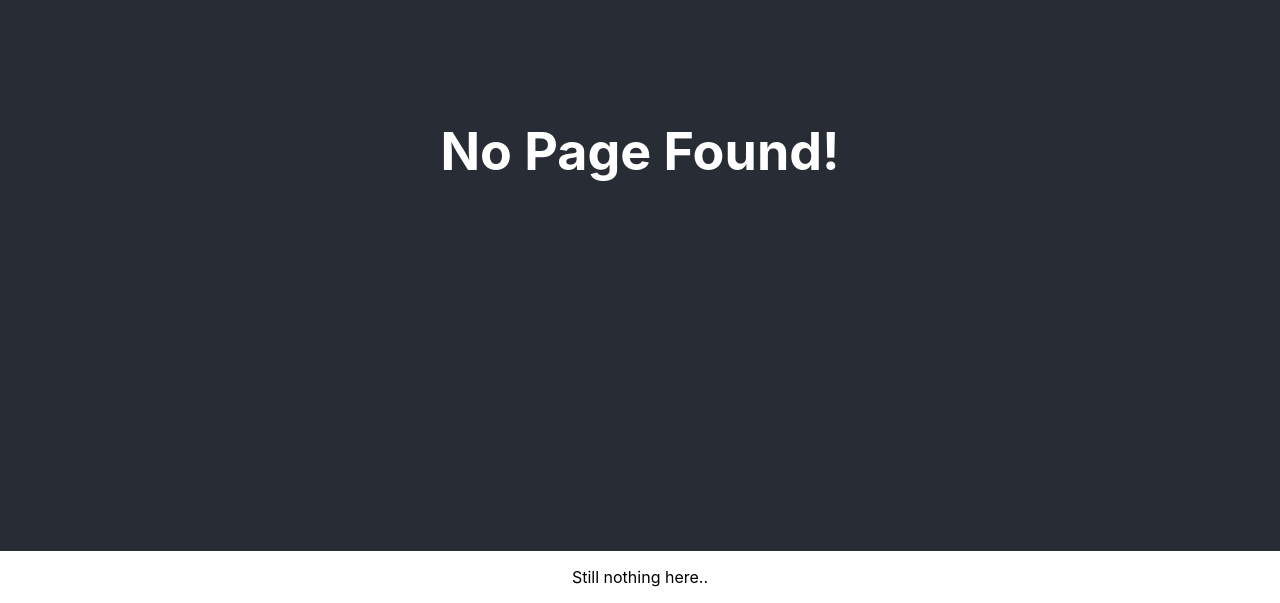
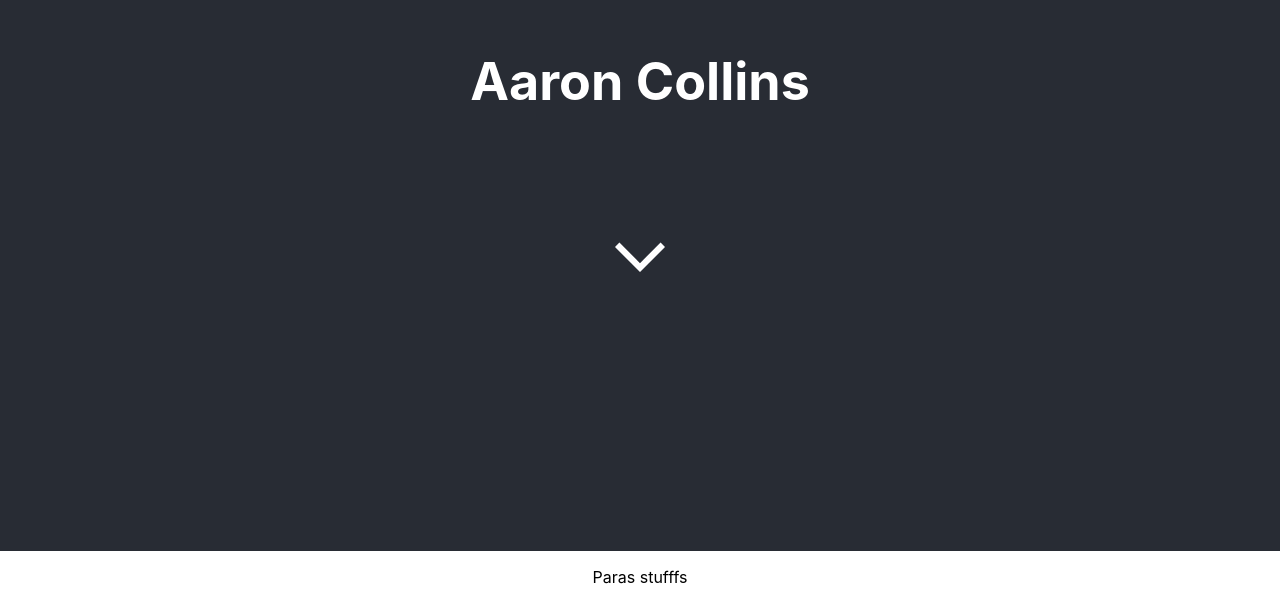
Before and after one commit to aaron777collins/aaron777collins.github.io, a React (Create React App) app: page /about in a window 1280 px wide. Shown: the part 249-852 px from the top of the page. Built offline with nearby package versions, Linux system fonts and the light colour scheme.

Commit message:
Added some nav testing and fixes

```diff
--- a/src/App.scss
+++ b/src/App.scss
@@ -1,7 +1,3 @@
-.App {
-  text-align: center;
-}
-
 .App-logo {
   height: 40vmin;
   pointer-events: none;
@@ -18,10 +14,17 @@
   min-height: 100vh;
   display: flex;
   flex-direction: column;
+  text-align: center;
   align-items: center;
   justify-content: center;
   font-size: calc(10px + 2vmin);
   color: white;
+}
+
+.App-body {
+  .align-center {
+    text-align: center;
+  }
 }
 
 .App-link {
--- a/src/App.tsx
+++ b/src/App.tsx
@@ -2,7 +2,7 @@ import Icon from '@mui/material/Icon/Icon';
 import ArrowForwardIosIcon from '@mui/icons-material/ArrowForwardIos';
 import React from 'react';
 import './App.scss';
-
+import BottomNav from './BottomNav';
 function App() {
 
   return (
@@ -12,7 +12,23 @@ function App() {
         <ArrowForwardIosIcon className = "big-downward-arrow" style={{ transform: 'rotate(90deg)', width: 60, height: 60}}/>
       </header>
       <body className="App-body">
-          <p>Paras stufffs</p>
+          <p className='align-center'>Paras stufffs</p>
+          <div>
+
+            {/* <nav>
+                <ul id="navigation">
+                    <li>
+                        <Link to="/">Home</Link>
+                    </li>
+                    <li>
+                        <Link to="/about">About</Link>
+                    </li>
+                    <li>
+                        <Link to="/contact">Contact</Link>
+                    </li>
+                </ul>
+            </nav> */}
+        </div>
       </body>
     </div>
   );
--- /dev/null
+++ b/src/BottomNav.tsx
@@ -0,0 +1,29 @@
+import React from 'react';
+import Box from '@mui/material/Box';
+import BottomNavigation from '@mui/material/BottomNavigation';
+import BottomNavigationAction from '@mui/material/BottomNavigationAction';
+import RestoreIcon from '@mui/icons-material/Restore';
+import FavoriteIcon from '@mui/icons-material/Favorite';
+import LocationOnIcon from '@mui/icons-material/LocationOn';
+
+function BottomNav() {
+
+  const [value, setValue] = React.useState(0);
+    // not used yet.. considering it.
+    return (
+        <Box sx={{ width: '100%'}}>
+        <BottomNavigation
+          showLabels
+          value={value}
+          onChange={(event, newValue) => {
+            setValue(newValue);
+          }}
+        >
+          <BottomNavigationAction label="Recents" icon={<RestoreIcon />} />
+          <BottomNavigationAction label="Favorites" icon={<FavoriteIcon />} />
+          <BottomNavigationAction label="Nearby" icon={<LocationOnIcon />} />
+        </BottomNavigation>
+      </Box>
+    );
+    }
+export default BottomNav;
--- a/src/index.tsx
+++ b/src/index.tsx
@@ -3,19 +3,19 @@ import ReactDOM from 'react-dom';
 import './index.scss';
 import App from './App';
 import reportWebVitals from './reportWebVitals';
-import { BrowserRouter, Route, Routes } from 'react-router-dom';
+import { BrowserRouter, HashRouter, Route, Routes } from 'react-router-dom';
 import NoPage from './NoPage/NoPage';
 
 ReactDOM.render(
   <React.StrictMode>
-    <BrowserRouter>
+    <HashRouter>
       <Routes>
           <Route path="/" element={<App/>}/>
           <Route path="/home" element={<App/>}/>
           <Route path="*" element={<NoPage/>}/>
           <Route/>
       </Routes>
-    </BrowserRouter>
+    </HashRouter>
   </React.StrictMode>,
   document.getElementById('root')
 );
```
